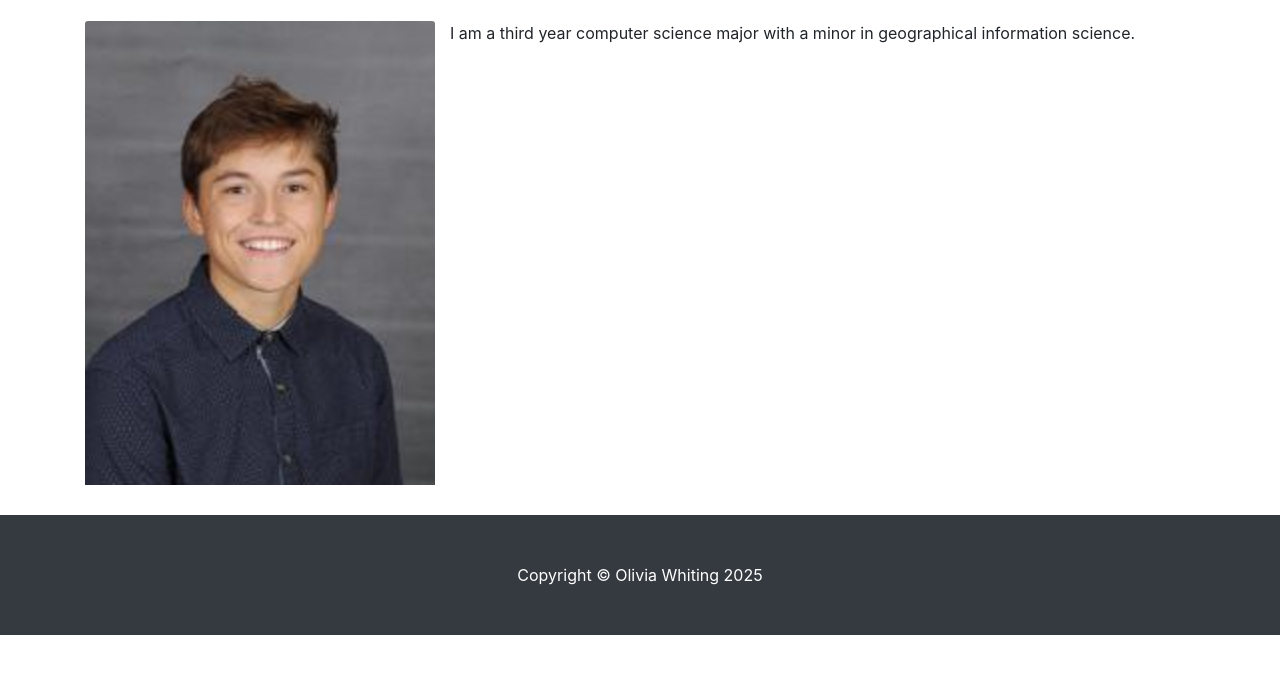
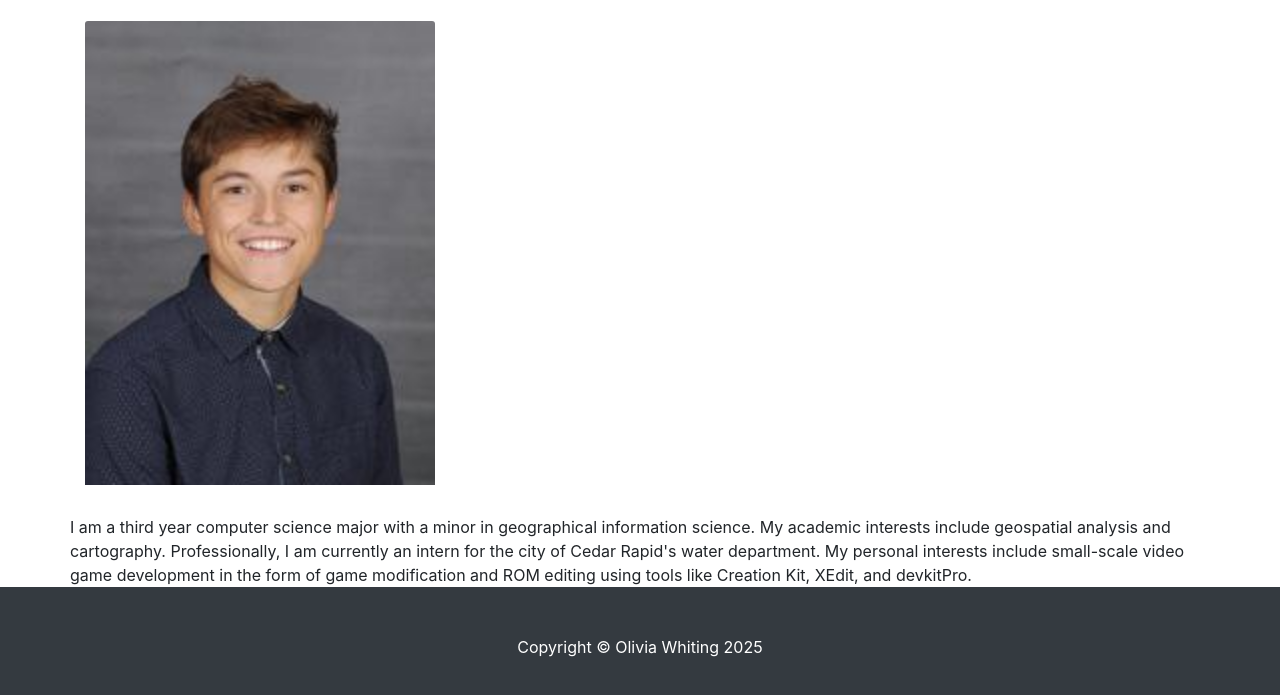
Before and after one commit to owhiting4/Geovisualization-Portfolio, a website: page shortbio.html in a window 1280 px wide. Shown: the part 131-826 px from the top of the page. Before the commit the page ends 800 px from the top, so only its background shows below. Drawn offline with Linux system fonts and the light colour scheme.

Commit message:
shortbio update

```diff
--- a/shortbio.html
+++ b/shortbio.html
@@ -60,7 +60,10 @@
           <div class="col-lg-4 col-sm-6 portfolio-item">
               <img class="card-img-top" src="images/OliviaWhitingPortrait.jpg" alt="">
          </div>
-         <p class="card-text">I am a third year computer science major with a minor in geographical information science. </p>
+         <p class="card-text">I am a third year computer science major with a minor in geographical information science.
+           My academic interests include geospatial analysis and cartography. Professionally, I am currently an intern for the city of Cedar Rapid's water department.
+           My personal interests include small-scale video game development in the form of game modification and ROM editing using tools like Creation Kit, XEdit, and devkitPro.
+         </p>
       </div>
       <!-- /.row -->
 
```
Also changed, not shown: index.html (+1 -1 lines).
